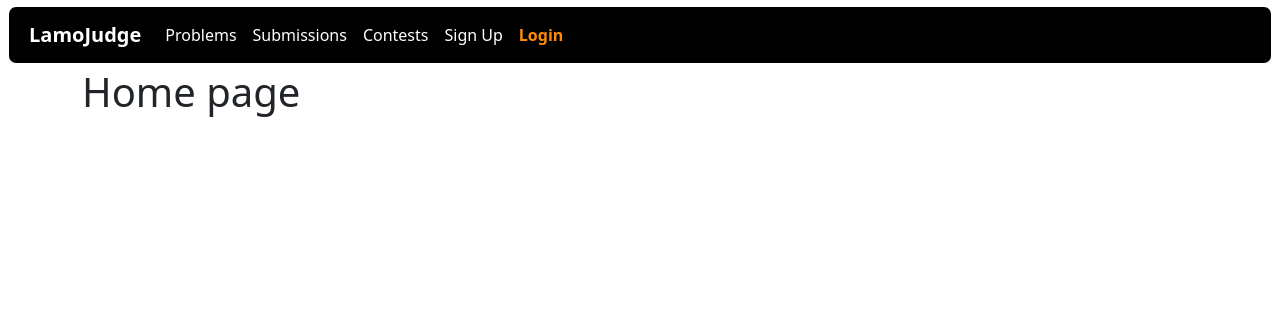
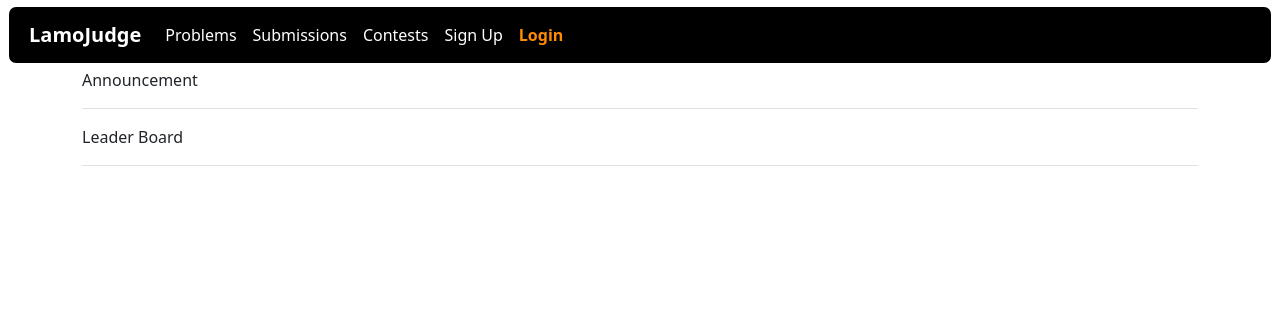
Before and after one commit to godempty/LmaoJudge, a Flask app: page / in a window 1280 px wide. Shown: the top 323 px of the page. Run offline with Flask 2, Linux system fonts and the light colour scheme; lists and menus that the app fills with data are empty.

Commit message:
update home page

```diff
--- a/website/templates/home.html
+++ b/website/templates/home.html
@@ -1,9 +1,30 @@
+<link rel="stylesheet" href="{{ url_for("static", filename = "css/home.css") }}">
 {% extends "base.html" %}
 
 {% block title %}LamoJudge{% endblock %}
 
 {% block content %}
 
-<h1>Home page</h1>
+<div class="box">
+	<div class="caption">Announcement</div>
+	<table class="table table-striped table-hover">
+		<thead>
+			<tr>
+				<th scope="col"></th>
+			</tr>
+		</thead>
+	</table>
+</div>
+
+<div class="box">
+	<div class="caption">Leader Board</div>
+	<table class="table table-striped table-hover">
+		<thead>
+			<tr>
+				<th scope="col"></th>
+			</tr>
+		</thead>
+	</table>
+</div>
 
 {% endblock %}
```
